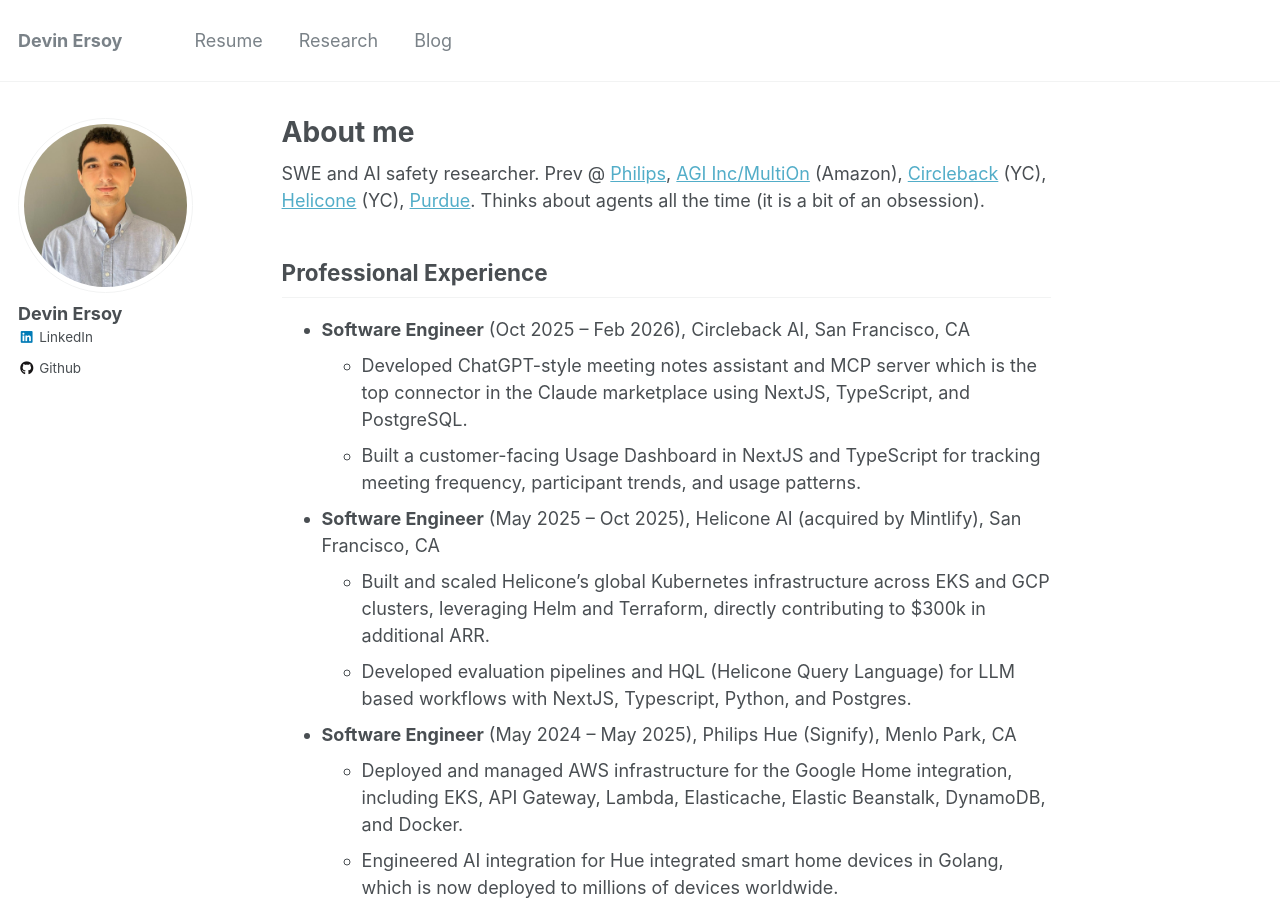
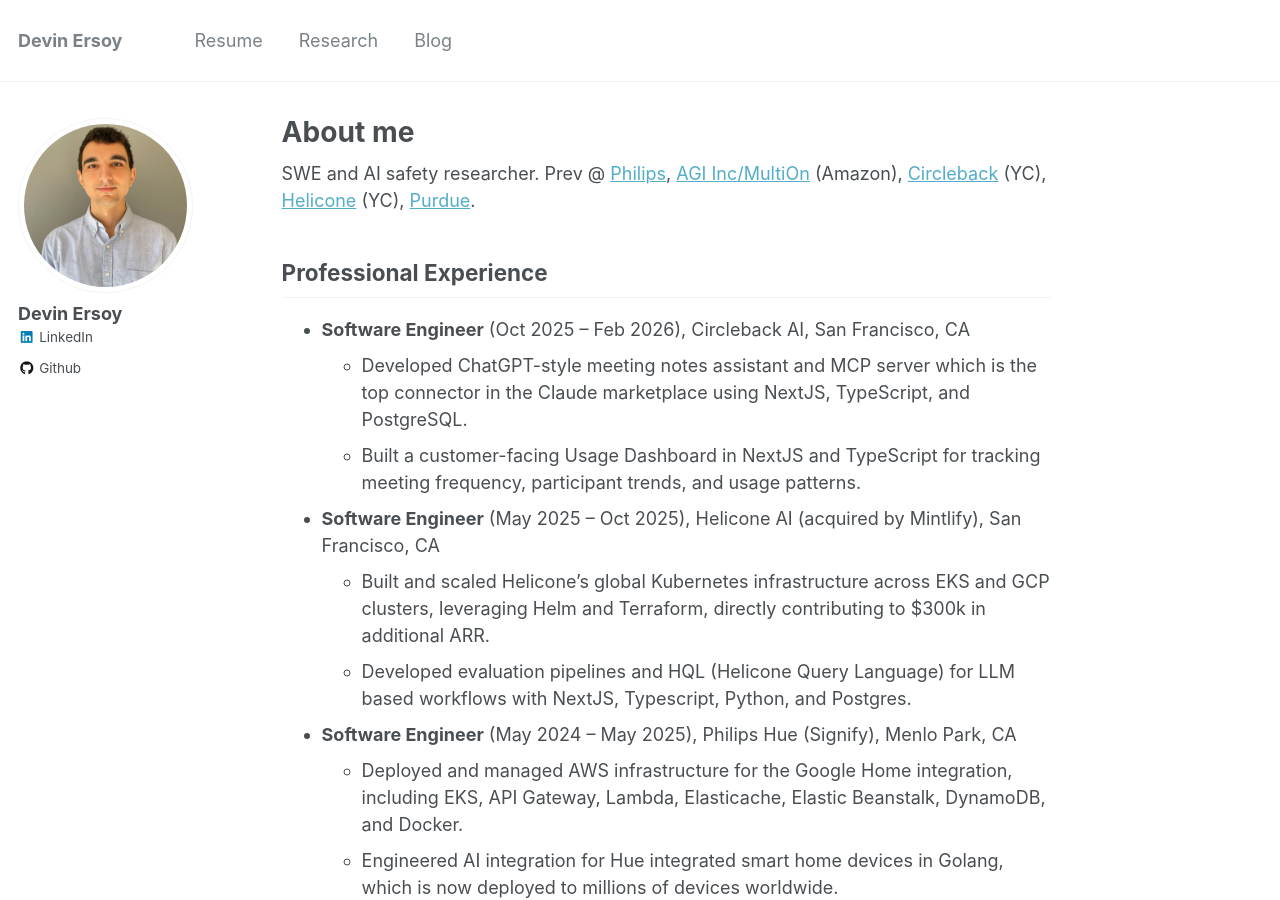
Before and after one commit to devinat1/devinat1.github.io, a Jekyll site: the page built from _pages/about.md, in a window 1280 px wide and 900 px high. Built offline with Jekyll 4.4.1, drawn with Linux system fonts in a browser that asks for light colours.

Commit message:
Remove agent obsession wording

```diff
--- a/_pages/about.md
+++ b/_pages/about.md
@@ -17,7 +17,7 @@
   gtag('config', 'G-ZSMV5NQV3R');
 </script>
 
-SWE and AI safety researcher. Prev @ [Philips](https://www.philips-hue.com/en-us), [AGI Inc/MultiOn](https://www.theagi.company/) (Amazon), [Circleback](https://circleback.ai/) (YC), [Helicone](https://www.helicone.ai/) (YC), [Purdue](https://www.purdue.edu/). Thinks about agents all the time (it is a bit of an obsession).
+SWE and AI safety researcher. Prev @ [Philips](https://www.philips-hue.com/en-us), [AGI Inc/MultiOn](https://www.theagi.company/) (Amazon), [Circleback](https://circleback.ai/) (YC), [Helicone](https://www.helicone.ai/) (YC), [Purdue](https://www.purdue.edu/).
 
 Professional Experience
 -----------
```
